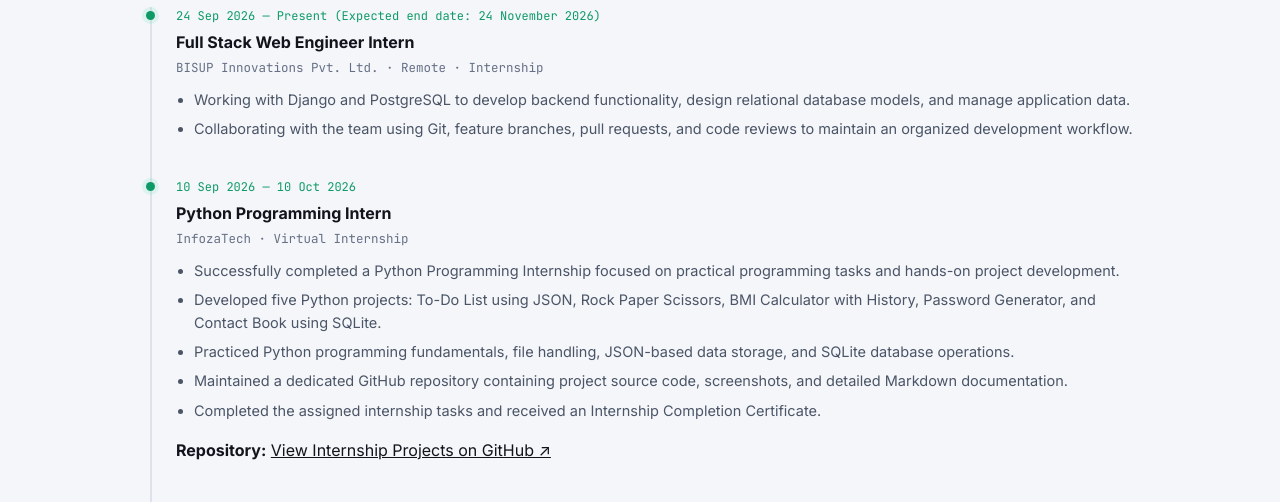
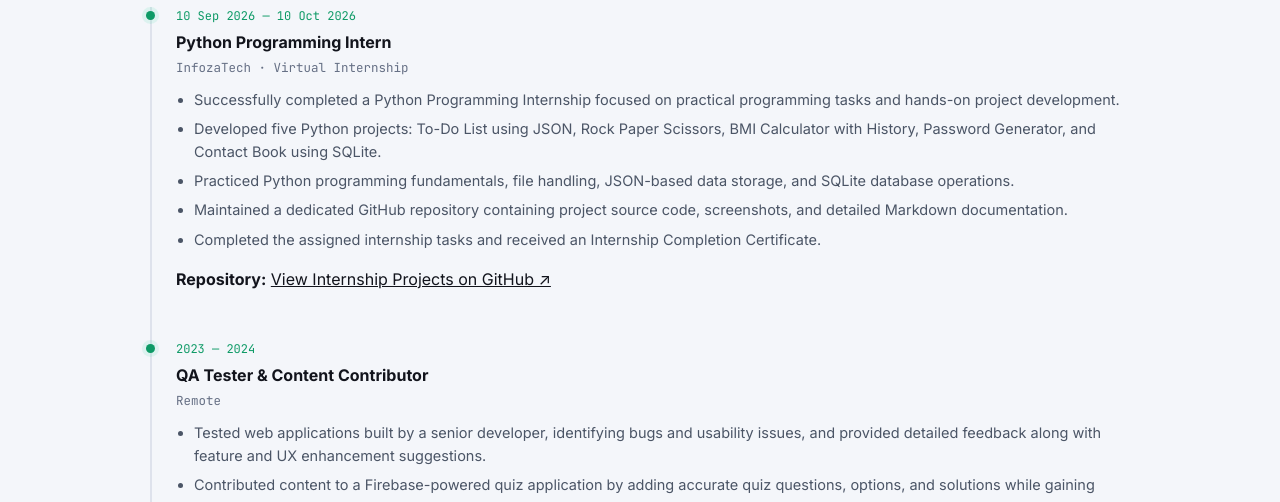
Before and after one commit to BikashGosain/Portfolio.github.io, a plain HTML site: page experience.html in a window 1280 px wide. Shown: the part 236-738 px from the top of the page. Drawn offline with Linux system fonts and the light colour scheme.

```diff
--- a/experience.html
+++ b/experience.html
@@ -77,7 +77,7 @@
     <div class="log">
 
       <!-- BISUP FULL STACK WEB ENGINEER INTERNSHIP -->
-<div class="log-entry">
+<!-- <div class="log-entry">
 
   <div class="log-time">
     24 Sep 2026 — Present (Expected end date: 24 November 2026)
@@ -92,25 +92,25 @@
   </div>
 
   <ul>
-    <!-- <li>
+    <li>
       Contributing to HostingKa, a web hosting review and comparison
       platform, as part of a collaborative full-stack web development project.
-    </li> -->
+    </li>
 
     <li>
       Working with Django and PostgreSQL to develop backend functionality,
       design relational database models, and manage application data.
     </li>
 
-    <!-- <li>
+    <li>
       Contributing to frontend development, including responsive page layouts,
       provider listings, hosting plan comparisons, and user-facing interfaces.
-    </li> -->
+    </li>
 
-    <!-- <li>
+    <li>
       Researching competitor hosting review platforms and contributing to
       website structure, content organization, and technical SEO planning.
-    </li> -->
+    </li>
 
     <li>
       Collaborating with the team using Git, feature branches, pull requests,
@@ -118,12 +118,12 @@
     </li>
   </ul>
 
-  <!-- <p>
+  <p>
     <strong>Project:</strong>
     HostingKa — Web Hosting Review &amp; Comparison Platform
-  </p> -->
+  </p>
 
-  <!-- <p>
+  <p>
     <strong>Repository:</strong>
     <a
       href="https://github.com/Bisuphost/hostingka"
@@ -131,9 +131,9 @@
       rel="noopener noreferrer">
       View HostingKa on GitHub ↗
     </a>
-  </p> -->
+  </p>
 
-</div>
+</div> -->
 
       <!-- INFOZATECH PYTHON INTERNSHIP -->
 
```
